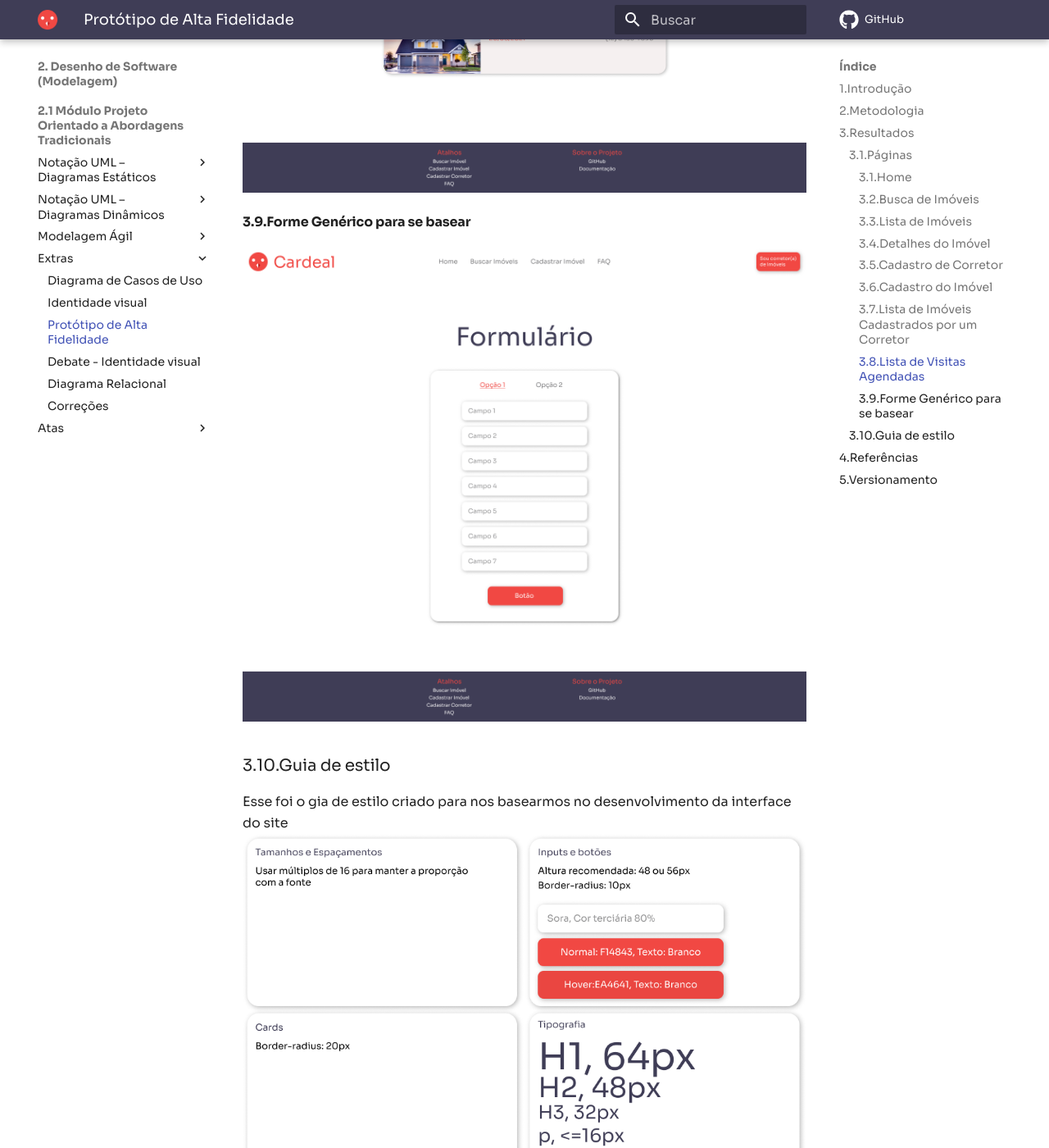
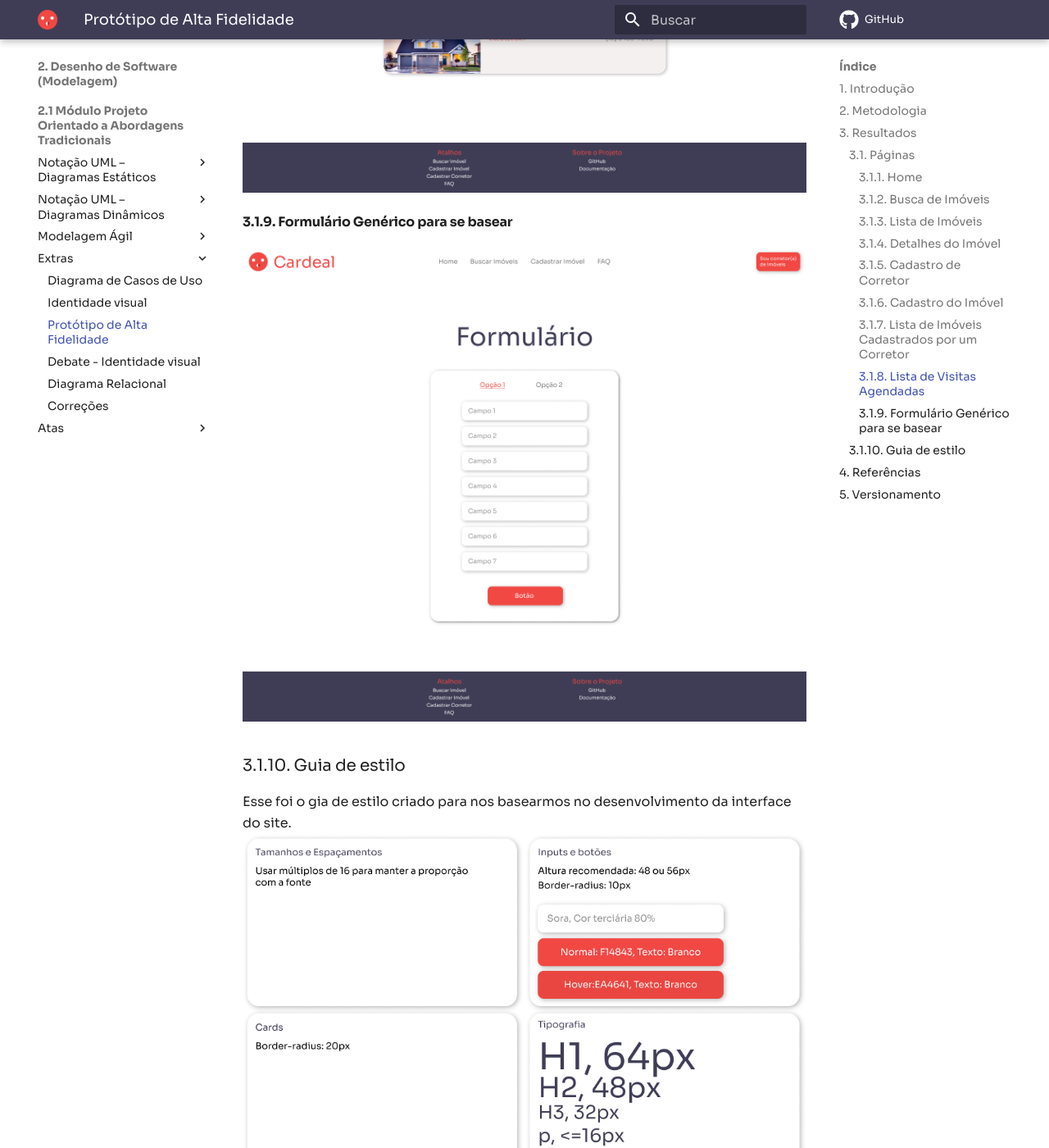
Before and after one commit to UnBArqDsw2021-1/2021.1_G04_Cardeal, an MkDocs documentation site: the page built from docs/modelagem/prototipo_alta.md, in a window 1280 px wide and 1400 px high, scrolled down 5707 px. Shown: the whole window at 82% size. Built offline with MkDocs 1.6.1 and Material for MkDocs 9.7.7, drawn with Linux system fonts in a browser that asks for light colours; comment, search, counter and statistics services are not loaded; some of the changed text lies outside the part shown.

Commit message:
Document review

```diff
--- a/docs/modelagem/prototipo_alta.md
+++ b/docs/modelagem/prototipo_alta.md
@@ -1,44 +1,42 @@
 # Protótipo de Alta fidelidade
 
-## 1.Introdução
+## 1. Introdução
 Segundo o artigo "Prototipagem de alta fidelidade: o que é, quando, por que e como usar?", escrito pelo instituto de educação Tera, um protótipo de alta fidelidade (às vezes chamado de high-fi ou hi-fi) é uma representação interativa do produto, baseada no computador ou em dispositivos móveis. Esse protótipo já apresenta maior semelhança com o design final em termos de detalhes e funcionalidade.
 
 O “high” em alta fidelidade refere-se ao nível de abrangência, que permite examinar questões de usabilidade em detalhes e tirar conclusões sobre o comportamento da pessoa usuária que testa o protótipo.
 
 Os protótipos de alta fidelidade abrangem não apenas a interface da pessoa usuária (UI) do produto em termos visuais e estéticos, mas também os aspectos da experiência do(a) usuário(a) (UX) em termos de interações, fluxo e comportamento.
 
-## 2.Metodologia
+## 2. Metodologia
 Para desenvolver o protótipo de alta fidelidade, os integrantes do grupo Estevão Reis, Pedro Haick e Tomás Veloso, se reuniram para definir e desenvolvê-lo. Para desenvolver o protótipo, os integrantes do grupo consultaram os documentos de [Brainstorm](../desenhoSoftwareBase/brainstorm.md), [Rich Picture](../desenhoSoftwareBase/richPicture.md) e [Identidade Visual](./identidadeVisual.md) . Baseado nesses documentos foi desenvolvido no software de prototipação Figma o protótipo de alta fidelidade. Após o desenvolvimento completo de todas as telas, foi enviado a todos os membros da equipe as imagens do protótipo com a finalidade de validar todo o trabalho. Com todos os membros da equipe satisfeitos com o resultado, foi concluída a tarefa de prototipação do site.
 
-## 3.Resultados
-### 3.1.Páginas
-Essas foram as telas desenvolvidas;
-#### 3.1.Home
+## 3. Resultados
+### 3.1. Páginas
+Essas foram as telas desenvolvidas:
+#### 3.1.1. Home
 ![Home](./prototipo_alta/1-home.png)
-#### 3.2.Busca de Imóveis
+#### 3.1.2. Busca de Imóveis
 ![Home](./prototipo_alta/2-busca-imoveis.png)
-#### 3.3.Lista de Imóveis
+#### 3.1.3. Lista de Imóveis
 ![Home](./prototipo_alta/3-lista-imoveis.png)
-#### 3.4.Detalhes do Imóvel
+#### 3.1.4. Detalhes do Imóvel
 ![Home](./prototipo_alta/4-detalhe-imovel.png)
-#### 3.5.Cadastro de Corretor
+#### 3.1.5. Cadastro de Corretor
 ![Home](./prototipo_alta/5-cadastro.png)
-#### 3.6.Cadastro do Imóvel
+#### 3.1.6. Cadastro do Imóvel
 ![Home](./prototipo_alta/6-cadastro-imovel.png)
-#### 3.7.Lista de Imóveis Cadastrados por um Corretor
+#### 3.1.7. Lista de Imóveis Cadastrados por um Corretor
 ![Home](./prototipo_alta/7-lista-imoveis-corretor.png)
-#### 3.8.Lista de Visitas Agendadas
+#### 3.1.8. Lista de Visitas Agendadas
 ![Home](./prototipo_alta/8-minhas-visitas.png)
-#### 3.9.Forme Genérico para se basear
+#### 3.1.9. Formulário Genérico para se basear
 ![Home](./prototipo_alta/9-form-generico.png)
-
-
-### 3.10.Guia de estilo
-Esse foi o gia de estilo criado para nos basearmos no desenvolvimento da interface do site
+### 3.1.10. Guia de estilo
+Esse foi o gia de estilo criado para nos basearmos no desenvolvimento da interface do site.
 ![Home](./prototipo_alta/10-guia-estilo.png)
 
 
-## 4.Referências
+## 4. Referências
 > "Prototipagem de alta fidelidade: o que é, quando, por que e como usar?". Disponível em: https://medium.com/somos-tera/prototipagem-de-alta-fidelidade-635d745b662b. Acessado em 22/08/2021.
 
 >unDraw. Disponível em https://undraw.co/. Acessado em 19/08/2021
@@ -55,8 +53,9 @@
 
 >"When your brand isn’t broken: elegant error handling for sites with red logos". Disponível em https://medium.com/product-labs/when-your-brand-isn-t-broken-elegant-error-handling-for-apps-with-red-logos-f0d619c14758. Acessado em 19/08/2021
 
-## 5.Versionamento
-| Data | Versão | Descrição | Autor(es) | Revisor(res)
-| :--: | :--: | -- | :--: | :--: |
-| 19/08/2021 | 0.1 | Desenvolvimento do protótipo |  Estevao Reis, Pedro Haick e Tomás Veloso| |
-| 19/08/2021 | 0.2 | Criação do documento |  Estevao Reis, Pedro Haick e Tomás Veloso| |
+## 5. Versionamento
+| Data | Versão | Descrição | Autor(es) |
+| :--: | :--: | -- | :--: |
+| 19/08/2021 | 1.0 | Desenvolvimento do protótipo |  Estevao Reis, Pedro Haick e Tomás Veloso |
+| 19/08/2021 | 1.1 | Criação do documento |  Estevao Reis, Pedro Haick e Tomás Veloso |
+| 22/08/2021 | 1.2 | Revisão e Padronização do documento |  Douglas Castro |
```
